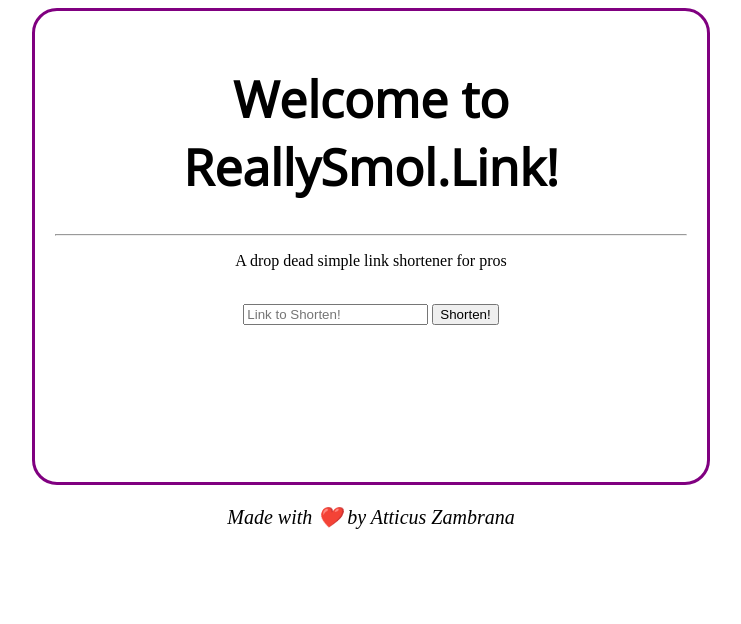
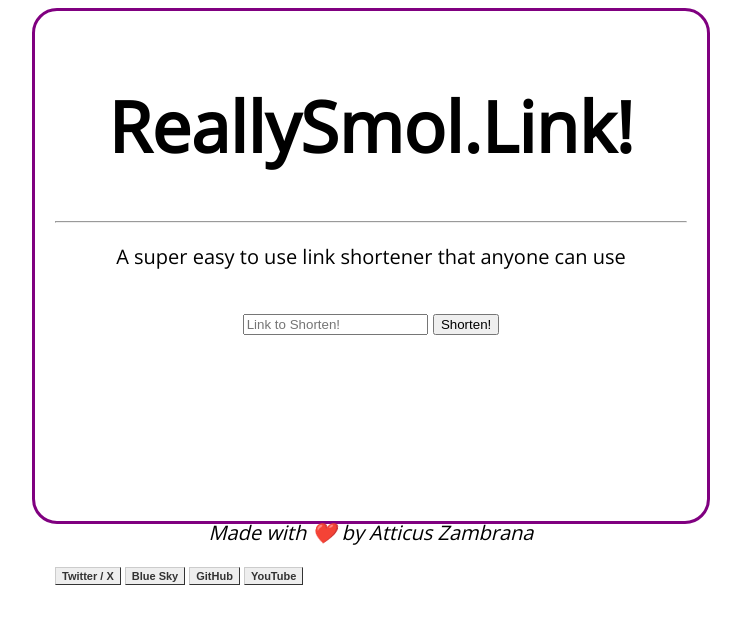
Before and after one commit to Aduhkiss/reallysmol.link, a PHP site: page /index.php in a window 1280 px wide. Shown: the top 624 px of the page, without its empty margins (269-1010 px from the left). Run offline with PHP 8.4, Linux system fonts and the light colour scheme; tables that the repository leaves empty or names only in its code hold one stand-in row (values such as "Sample post").

Commit message:
Worked and added some stuff

```diff
--- a/index.php
+++ b/index.php
@@ -1,5 +1,14 @@
 <?php
 require('common.php');
+
+/*
+
+		reallysmol.link
+
+		Made with <3 by Atticus Zambrana
+
+*/
+
 ?>
 
 <html>
@@ -24,37 +33,77 @@ require('common.php');
       }
       h1 {
         font-family: 'Open Sans', sans-serif;
-        font-size: 50px;
+        font-size: 70px;
         text-align: center;
       }
       p, form {
         text-align: center;
+		font-size: 20px;
+		font-family: 'Open Sans', sans-serif;
       }
       .big {
         border: 3px solid purple;
         border-radius: 25px;
         padding: 20px;
         width: 50%;
-        height: 55%;
+        height: 60%;
         margin: auto;
       }
       .bottom-text {
         font-size: 20px;
       }
+	  .button {
+	  text-align: center;
+	  font: bold 11px Arial;
+	  text-decoration: none;
+	  background-color: #EEEEEE;
+	  color: #333333;
+	  padding: 2px 6px 2px 6px;
+	  border-top: 1px solid #CCCCCC;
+	  border-right: 1px solid #333333;
+	  border-bottom: 1px solid #333333;
+	  border-left: 1px solid #CCCCCC;
+	}
     </style>
   </head>
 
   <body>
     <div class="big">
-    <h1>Welcome to ReallySmol.Link!</h1>
+    <h1>ReallySmol.Link!</h1>
     <hr>
-    <p>A drop dead simple link shortener for pros</p>
+    <p>A super easy to use link shortener that anyone can use</p>
     <br>
 
-    <form action="/action/shorten.php" method="POST">
+	<?php
+	$ip = $_SERVER['REMOTE_ADDR'];
+	$banned = false;
+	$ban_reason = "";
+	$check = $db->execute_query("SELECT * FROM `banned_ips` WHERE `ip` = ?", [$ip]);
+	foreach($check as $row) {
+		$banned = true;
+		$ban_reason = $row['reason'];
+	}
+
+
+	/*
+		adding a "ban system"
+		i'm aware this is incredibly easy to evade if you know how to make basic HTTP POST requests manually, and will
+		patch that out later. but i dont feel like it right now.
+
+		...unless you want to o_O
+	*/
+
+	if($banned) {
+		echo '<div class="message-box"><p><strong>You are banned from this service! </strong> ' . $ban_reason . '</p></div><br><br>';
+	} else {
+		echo '<form action="/action/shorten.php" method="POST">
       <input type="text" name="url" placeholder="Link to Shorten!">
       <input type="submit" value="Shorten!">
-    </form><br>
+    </form><br>';
+	}
+	?>
+
+
 
     <?php
     if(isset($_GET['go'])) {
@@ -82,6 +131,11 @@ require('common.php');
 
     <br><br><br><br><br><br><br>
     <i><p class="bottom-text">Made with ❤️ by Atticus Zambrana</p></i>
+	<!-- I can't fucking figure out how to center these, someone else please deal with it -->
+	<a href="https://twitter.com/Aduhkiss" class="button">Twitter / X</a>
+	<a href="https://bsky.app/profile/thecloudyco.com" class="button">Blue Sky</a>
+	<a href="https://github.com/Aduhkiss" class="button">GitHub</a>
+	<a href="https://www.youtube.com/channel/UCbFbmh83WSgOtz7sV9bVSwg" class="button">YouTube</a>
   </div>
   </body>
 
```
Also changed, not shown: README.md (added).
